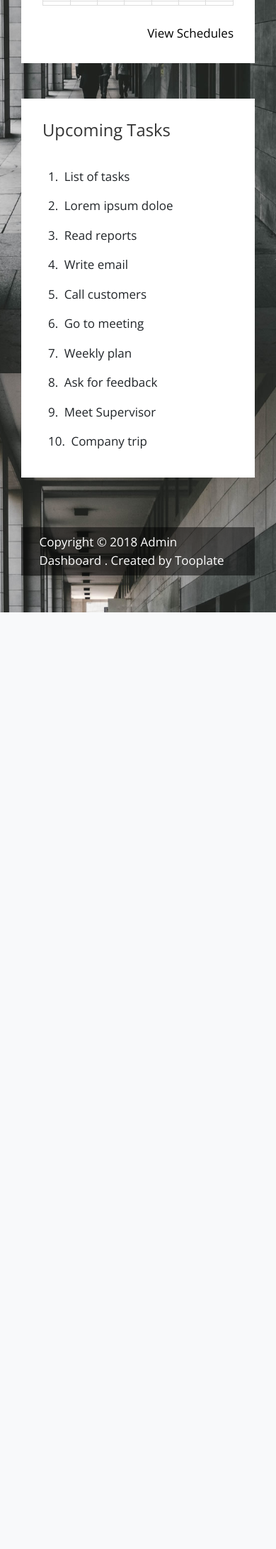
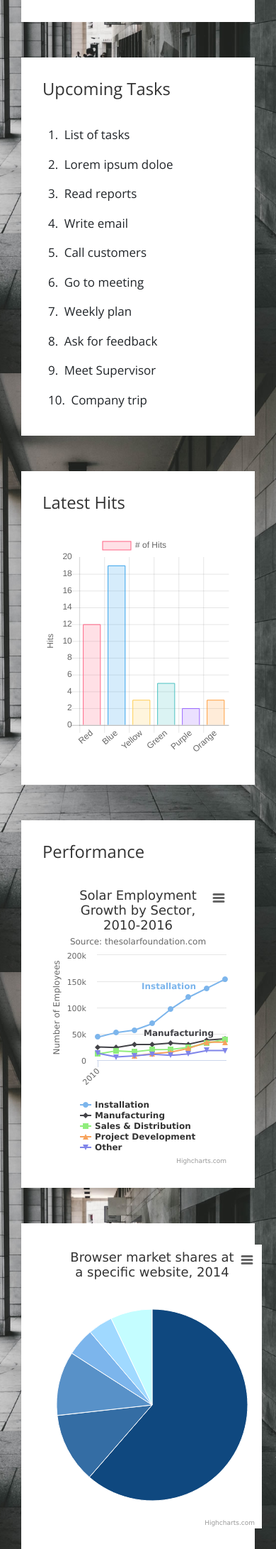
Before and after one commit to leandrocl2005/django_dash, a Django app: page / in a window 390 px wide. Shown: the part 2850-5033 px from the top of the page at 71% size. Before the commit the page ends 3713 px from the top, so only its background shows below. Run offline with Django 3.2, Linux system fonts and the light colour scheme; the visitor is signed in with stand-in values (Sample User, id 1); data that the repository does not hold is empty; some libraries are stand-ins or nearby versions.

Commit message:
with highcharts

```diff
--- a/plots/admin.py
+++ b/plots/admin.py
@@ -1,5 +1,6 @@
 from django.contrib import admin
-from .models import Plot
+from .models import Plot, Product
 
 # Register your models here.
 admin.site.register(Plot)
+admin.site.register(Product)
--- a/plots/urls.py
+++ b/plots/urls.py
@@ -1,7 +1,8 @@
 from django.urls import path
-from .views import index, logout_view
+from .views import index, logout_view, products
 
 urlpatterns = [
 	path('', index, name='index'),
-	path('logout', logout_view, name='logout')
+	path('logout', logout_view, name='logout'),
+	path('products', products, name='products'),
 ]
--- a/plots/views.py
+++ b/plots/views.py
@@ -1,15 +1,36 @@
 from django.shortcuts import render
 from django.contrib.auth.decorators import login_required
 from django.contrib.auth import logout
+from .models import Plot
+import pandas as pd
+from .models import Product
+import json
 
 # Create your views here.
 @login_required(login_url='/login/')
 def index(request):
-	return render(request,'index.html')
-
-
+    queryset = Product.objects.all()
+    names = [obj.name for obj in queryset]
+    prices = [int(obj.price) for obj in queryset]
+    context = {
+        'names': json.dumps(names),
+        'prices': json.dumps(prices),
+        'word': json.dumps(['profits']),
+    }
+    return render(request,'index.html',context=context)
 
 def logout_view(request):
     logout(request)
     # Redirect to a success page.
     return render(request,'login.html')
+
+def products(request):
+    queryset = Product.objects.all()
+    names = [obj.name for obj in queryset]
+    prices = [int(obj.price) for obj in queryset]
+
+    context = {
+        'names': json.dumps(names),
+        'prices': json.dumps(prices),
+    }
+    return render(request, 'chart/products.html', context)
--- a/statics/css/tooplate.css
+++ b/statics/css/tooplate.css
@@ -539,3 +539,10 @@ footer {
     top: 107px;
   }
 }
+
+#container {
+  min-width: 310px;
+  max-width: 800px;
+  height: 400px;
+  margin: 0 auto
+}
--- a/statics/js/tooplate-scripts.js
+++ b/statics/js/tooplate-scripts.js
@@ -35,7 +35,7 @@ function drawLineChart() {
         datasets: [
           {
             label: "Latest Hits",
-            data: [88, 68, 79, 57, 56, 55, 70],
+            data: [88, 68, 79, 57, 56, 55, 10],
             fill: false,
             borderColor: "rgb(75, 192, 192)",
             lineTension: 0.1
@@ -122,12 +122,17 @@ function drawBarChart() {
   }
 }
 
-function drawPieChart() {
+function drawPieChart(word) {
   if ($("#pieChart").length) {
     ctxPie = document.getElementById("pieChart").getContext("2d");
+
     optionsPie = {
       responsive: true,
-      maintainAspectRatio: false
+      maintainAspectRatio: false,
+      title: {
+          display: true,
+          text: word
+      }
     };
 
     configPie = {
@@ -135,7 +140,7 @@ function drawPieChart() {
       data: {
         datasets: [
           {
-            data: [4600, 5400],
+            data: [1600, 8400],
             backgroundColor: [
               window.chartColors.purple,
               window.chartColors.green
@@ -143,7 +148,7 @@ function drawPieChart() {
             label: "Storage"
           }
         ],
-        labels: ["Used: 4,600 GB", "Available: 5,400 GB"]
+        labels: ["Used: 1,600 GB", "Available: 8,400 GB"]
       },
       options: optionsPie
     };
--- a/templates/index.html
+++ b/templates/index.html
@@ -89,6 +89,7 @@
                     </nav>
                 </div>
             </div>
+
             <!-- row -->
             <div class="row tm-content-row tm-mt-big">
                 <div class="tm-col tm-col-big">
@@ -100,7 +101,7 @@
                 <div class="tm-col tm-col-big">
                     <div class="bg-white tm-block h-100">
                         <h2 class="tm-block-title">Performance</h2>
-                        <canvas id="barChart"></canvas>
+                        <canvas id="productsChart"></canvas>
                     </div>
                 </div>
                 <div class="tm-col tm-col-small">
@@ -176,6 +177,23 @@
                         </ol>
                     </div>
                 </div>
+                <div class="tm-col tm-col-big">
+                    <div class="bg-white tm-block h-100">
+                        <h2 class="tm-block-title">Latest Hits</h2>
+                        <canvas id="barChart"></canvas>
+                    </div>
+                </div>
+                <div class="tm-col tm-col-big">
+                    <div class="bg-white tm-block h-100">
+                        <h2 class="tm-block-title">Performance</h2>
+                        <div id="testeHigh"  ></div>
+                    </div>
+                </div>
+                <div class="tm-col tm-col-small">
+                    <div class="bg-white tm-block h-100">
+                        <div id="container"  class="chartjs-render-monitor"></div>
+                    </div>
+                </div>
             </div>
             <footer class="row tm-mt-small">
                 <div class="col-12 font-weight-light">
@@ -199,7 +217,13 @@
     <script src="{% static 'js/bootstrap.min.js' %}"></script>
     <!-- https://getbootstrap.com/ -->
     <script src="{% static 'js/tooplate-scripts.js' %}"></script>
+    <script src="https://code.highcharts.com/highcharts.js"></script>
+    <script src="https://code.highcharts.com/modules/series-label.js"></script>
+    <script src="https://code.highcharts.com/modules/exporting.js"></script>
+    <script src="https://code.highcharts.com/modules/export-data.js"></script>
+
     <script>
+        let word = JSON.parse('{{word|safe}}');
         let ctxLine,
             ctxBar,
             ctxPie,
@@ -209,14 +233,16 @@
             configLine,
             configBar,
             configPie,
-            lineChart;
-        barChart, pieChart;
+            lineChart,
+            pieChart, // esta linha está substituindo a linha abaixo
+            barchart;
+        //barChart, pieChart; // esta linha foi removida e a de cima foi adicionada
         // DOM is ready
         $(function () {
             updateChartOptions();
             drawLineChart(); // Line Chart
             drawBarChart(); // Bar Chart
-            drawPieChart(); // Pie Chart
+            drawPieChart(word); // Pie Chart
             drawCalendar(); // Calendar
 
             $(window).resize(function () {
@@ -227,5 +253,172 @@
             });
         })
     </script>
+
+    <script>
+    var ctx = document.getElementById("productsChart");
+    var names = JSON.parse('{{ names|safe }}');
+    var prices = JSON.parse('{{ prices|safe }}');
+    var palavra = JSON.parse('{{word|safe}}');
+    var productsChart = new Chart(ctx, {
+        type: 'line',
+        data: {
+            labels: names,
+            datasets: [{
+                label: palavra,
+                data: prices,
+                backgroundColor: [
+                    'rgba(255, 99, 132, 0.2)',
+                    'rgba(54, 162, 235, 0.2)',
+                    'rgba(255, 206, 86, 0.2)',
+                    'rgba(75, 192, 192, 0.2)',
+                    'rgba(153, 102, 255, 0.2)',
+                    'rgba(255, 159, 64, 0.2)'
+                ],
+                borderColor: [
+                    'rgba(255,99,132,1)',
+                    'rgba(54, 162, 235, 1)',
+                    'rgba(255, 206, 86, 1)',
+                    'rgba(75, 192, 192, 1)',
+                    'rgba(153, 102, 255, 1)',
+                    'rgba(255, 159, 64, 1)'
+                ],
+                borderWidth: 1
+            }]
+        },
+        options: {
+            scales: {
+                yAxes: [{
+                    ticks: {
+                        beginAtZero:true
+                    }
+                }]
+            }
+        }
+    });
+</script>
+<script>
+Highcharts.chart("testeHigh", {
+
+  title: {
+    text: 'Solar Employment Growth by Sector, 2010-2016'
+  },
+
+  subtitle: {
+    text: 'Source: thesolarfoundation.com'
+  },
+
+  yAxis: {
+    title: {
+      text: 'Number of Employees'
+    }
+  },
+  legend: {
+    layout: 'vertical',
+    align: 'right',
+    verticalAlign: 'middle'
+  },
+
+  plotOptions: {
+    series: {
+      label: {
+        connectorAllowed: false
+      },
+      pointStart: 2010
+    }
+  },
+
+  series: [{
+    name: 'Installation',
+    data: [43934, 52503, 57177, 69658, 97031, 119931, 137133, 154175]
+  }, {
+    name: 'Manufacturing',
+    data: [24916, 24064, 29742, 29851, 32490, 30282, 38121, 40434]
+  }, {
+    name: 'Sales & Distribution',
+    data: [11744, 17722, 16005, 19771, 20185, 24377, 32147, 39387]
+  }, {
+    name: 'Project Development',
+    data: [null, null, 7988, 12169, 15112, 22452, 34400, 34227]
+  }, {
+    name: 'Other',
+    data: [12908, 5948, 8105, 11248, 8989, 11816, 18274, 18111]
+  }],
+
+  responsive: {
+    rules: [{
+      condition: {
+        maxWidth: 500
+      },
+      chartOptions: {
+        legend: {
+          layout: 'horizontal',
+          align: 'center',
+          verticalAlign: 'bottom'
+        }
+      }
+    }]
+  }
+
+});
+
+// Make monochrome colors
+var pieColors = (function () {
+  var colors = [],
+    base = Highcharts.getOptions().colors[0],
+    i;
+
+  for (i = 0; i < 10; i += 1) {
+    // Start out with a darkened base color (negative brighten), and end
+    // up with a much brighter color
+    colors.push(Highcharts.Color(base).brighten((i - 3) / 7).get());
+  }
+  return colors;
+}());
+
+// Build the chart
+Highcharts.chart('container', {
+  chart: {
+    plotBackgroundColor: null,
+    plotBorderWidth: null,
+    plotShadow: false,
+    type: 'pie'
+  },
+  title: {
+    text: 'Browser market shares at a specific website, 2014'
+  },
+  tooltip: {
+    pointFormat: '{series.name}: <b>{point.percentage:.1f}%</b>'
+  },
+  plotOptions: {
+    pie: {
+      allowPointSelect: true,
+      cursor: 'pointer',
+      colors: pieColors,
+      dataLabels: {
+        enabled: false,
+        format: '<b>{point.name}</b><br>{point.percentage:.1f} %',
+        distance: -50,
+        filter: {
+          property: 'percentage',
+          operator: '>',
+          value: 4
+        }
+      }
+    }
+  },
+  series: [{
+    name: 'Share',
+    data: [
+      { name: 'Chrome', y: 61.41 },
+      { name: 'Internet Explorer', y: 11.84 },
+      { name: 'Firefox', y: 10.85 },
+      { name: 'Edge', y: 4.67 },
+      { name: 'Safari', y: 4.18 },
+      { name: 'Other', y: 7.05 }
+    ]
+  }]
+});
+</script>
+
 </body>
 </html>
--- /dev/null
+++ b/teste.csv
@@ -0,0 +1,6 @@
+x,y
+1,2
+2,6
+3,3
+4,7
+5,5
```
Also changed, not shown: plots/models.py (+7 -0 lines), templates/chart/products.html (added, +53 -0 lines), plots/migrations/0002_product.py (added).
